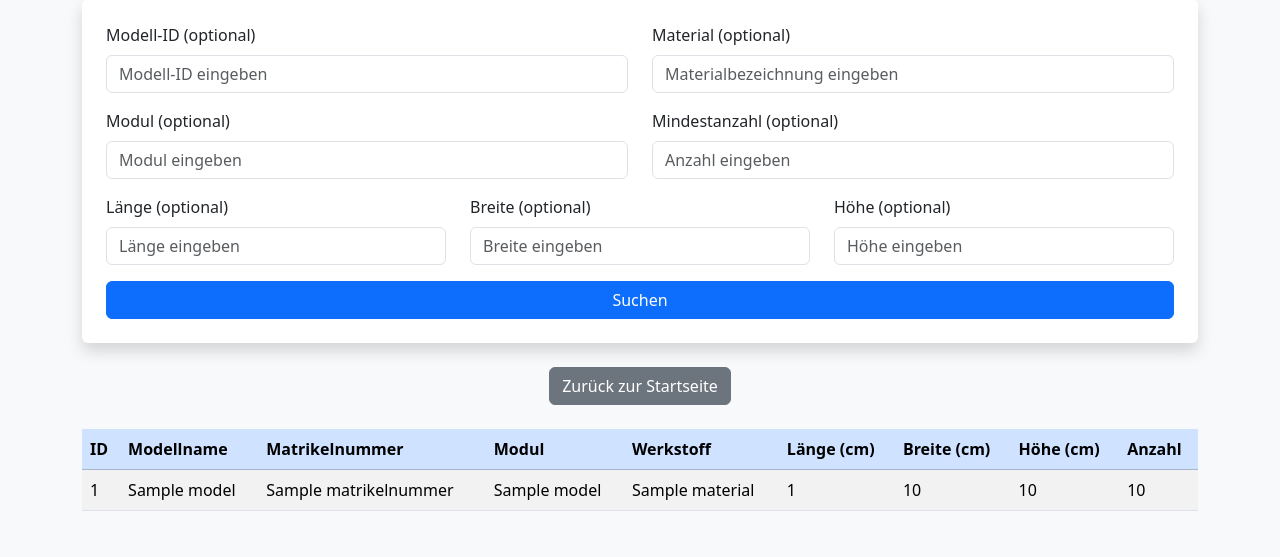
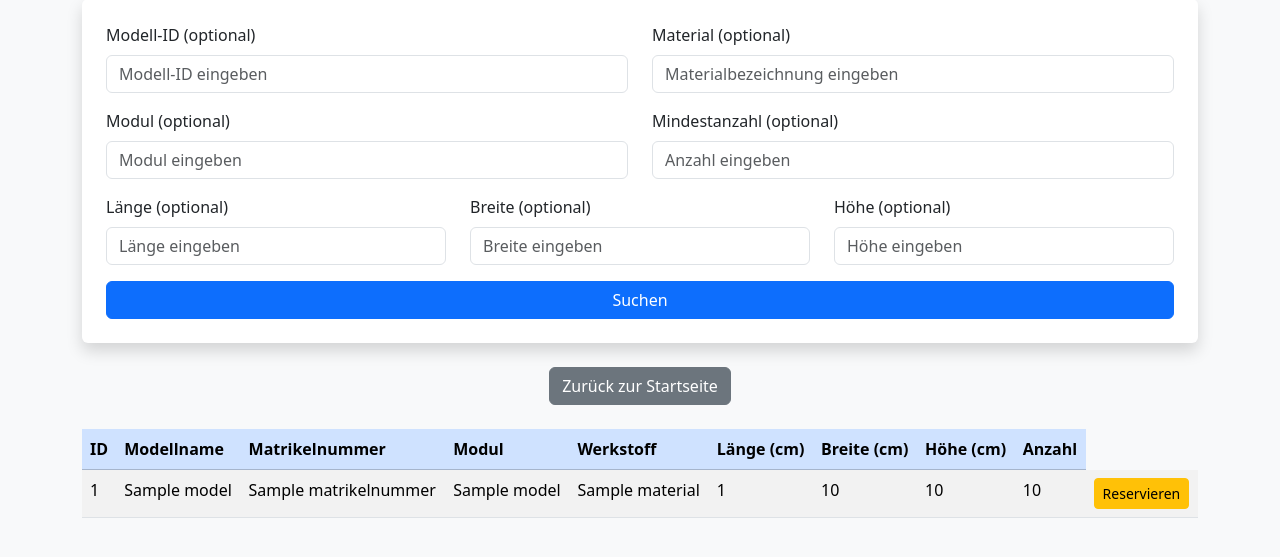
Before and after one commit to katringrs/recycling-app, a Python web app: template templates/search.html in a window 1280 px wide. Shown: the part 121-678 px from the top of the page. Run offline with Jinja, Linux system fonts and the light colour scheme; the template is opened without the code that fills it: most values are stand-ins (such as "Sample title", 1, 10 or a date in 2020).

Commit message:
Reseriveren hinzugefügt

```diff
--- a/templates/search.html
+++ b/templates/search.html
@@ -84,6 +84,15 @@
                         <td>{{ material.width }}</td>
                         <td>{{ material.height }}</td>
                         <td>{{ material.quantity }}</td>
+                        <td>
+                            {% if not material.reserved %}
+                                <form method="POST" action="{{ url_for('reserve_material', material_id=material.id) }}">
+                                    <button type="submit" class="btn btn-warning btn-sm">Reservieren</button>
+                                </form>
+                            {% else %}
+                                <span class="text-muted">Reserviert</span>
+                            {% endif %}
+                        </td>
                     </tr>
                     {% endfor %}
                     {% endfor %}
```
